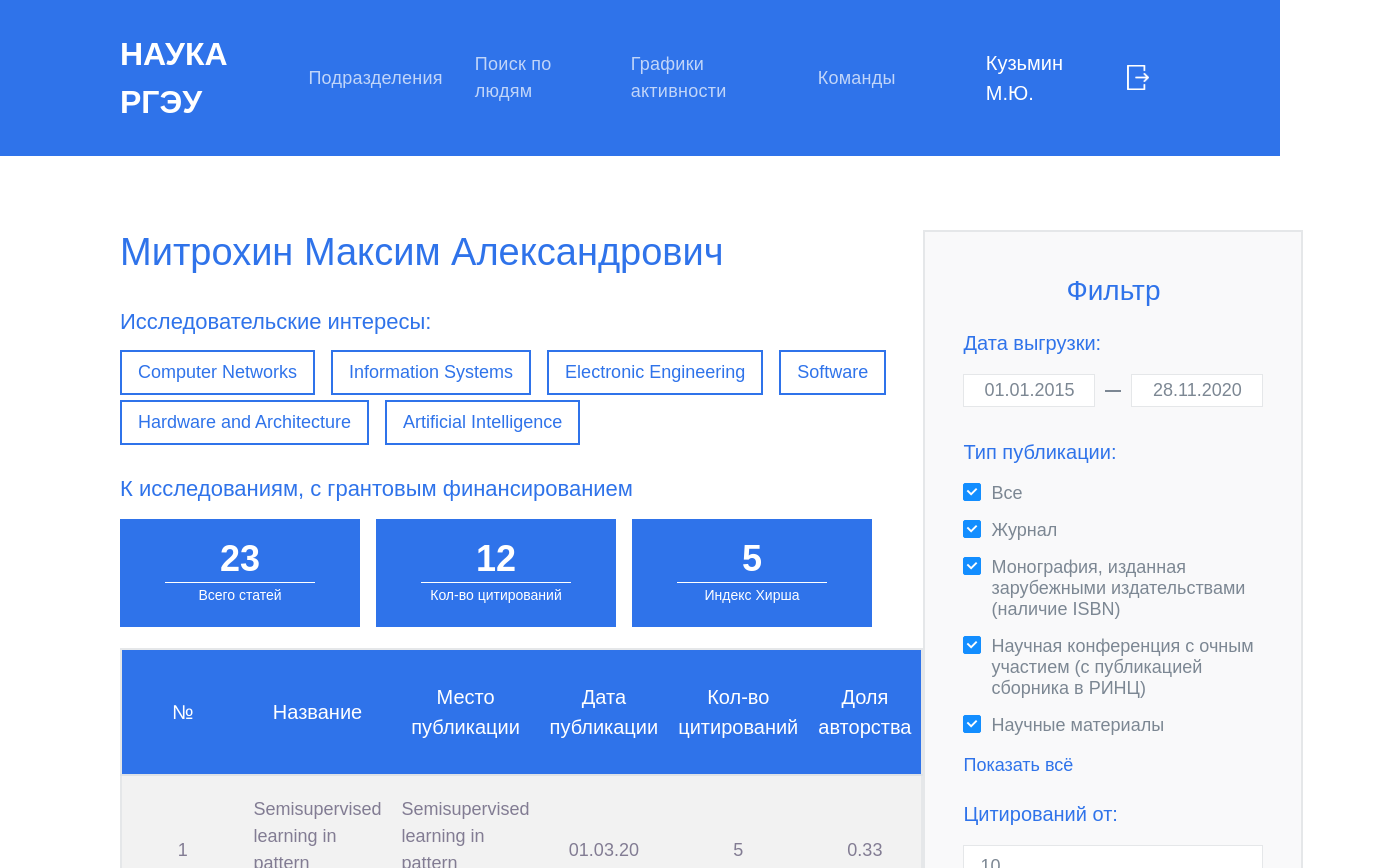
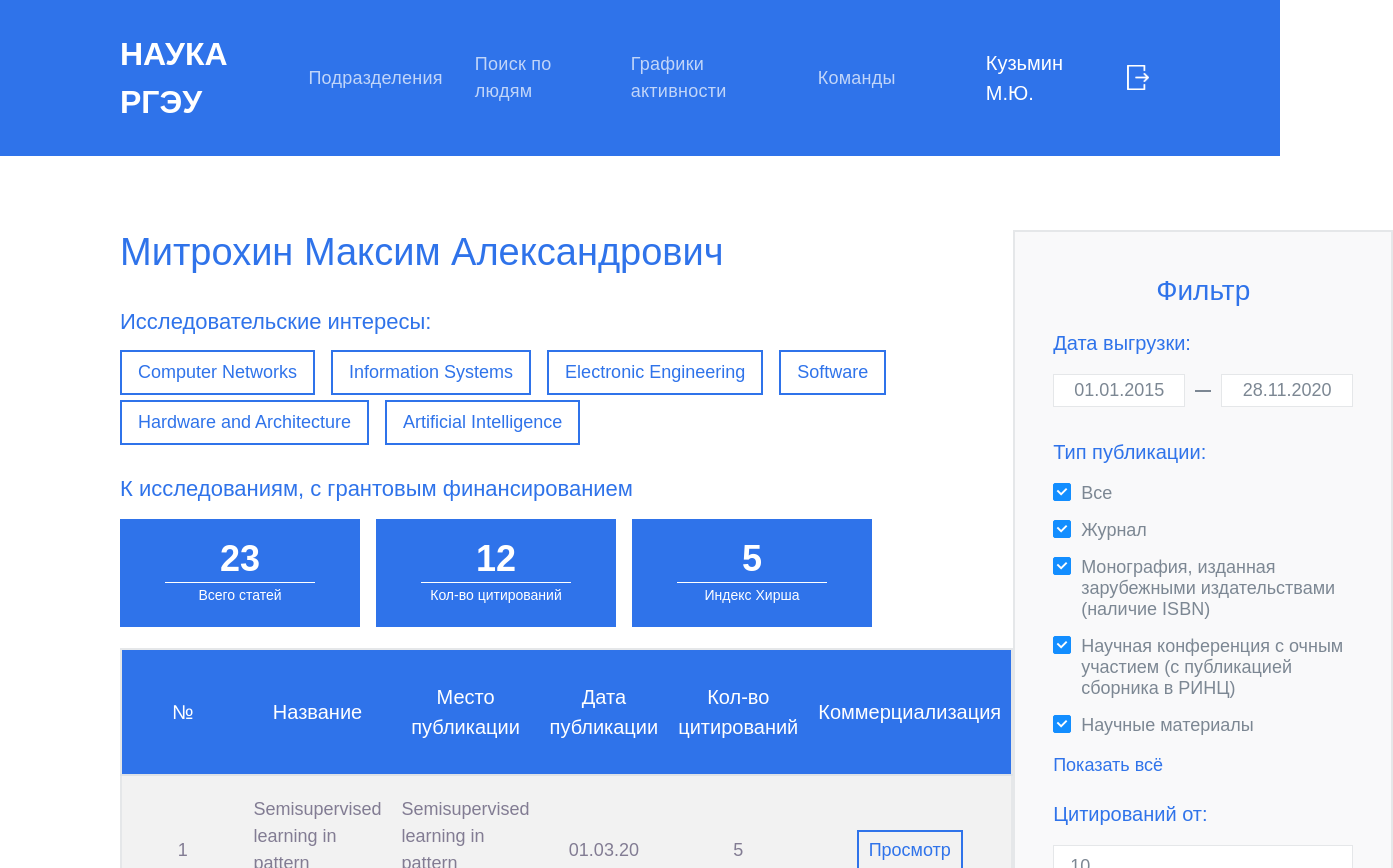
Before and after one commit to S1owe/Rinch, a Vue app: page /worker/1 in a window 1280 px wide. Shown: the top 868 px of the page, 1393 px wide, since content can reach past the window. Built offline with nearby package versions, Linux system fonts and the light colour scheme.

Commit message:
add commerc cells in table

```diff
--- a/src/pages/worker.vue
+++ b/src/pages/worker.vue
@@ -39,12 +39,17 @@
         </div>
 
         <div class="worker__table">
-          <b-table
-            striped
-            hover
-            :items="table.items"
-            :fields="table.fields"
-          ></b-table>
+          <b-table striped hover :items="table.items" :fields="table.fields">
+            <template #cell(commerc)="data">
+              <router-link
+                v-if="data.value && data.value.to"
+                class="worker__table-link"
+                :to="data.value.to"
+              >
+                Просмотр
+              </router-link>
+            </template>
+          </b-table>
         </div>
       </div>
 
@@ -117,7 +122,7 @@ export default {
           { key: "location", label: "Место публикации" },
           { key: "date", label: "Дата публикации" },
           { key: "citationsCount", label: "Кол-во цитирований" },
-          { key: "authorshipShare", label: "Доля авторства" },
+          { key: "commerc", label: "Коммерциализация" },
         ],
 
         items: [
@@ -127,7 +132,7 @@ export default {
             location: "Semisupervised learning in pattern recognitio",
             date: "01.03.20",
             citationsCount: 5,
-            authorshipShare: 0.33,
+            commerc: { to: "/a" },
           },
           {
             index: 2,
@@ -135,7 +140,7 @@ export default {
             location: "Moscow Workshop on Electronic and N",
             date: "01.03.20",
             citationsCount: 6,
-            authorshipShare: 0.6,
+            commerc: { to: "/b" },
           },
           {
             index: 3,
@@ -143,7 +148,7 @@ export default {
             location: "11th IEEE International Conference ",
             date: "10.04.19",
             citationsCount: 10,
-            authorshipShare: 0.4,
+            commerc: null,
           },
           {
             index: 4,
@@ -151,7 +156,7 @@ export default {
             location: "Conference of Open Innovation Assoc",
             date: "08.01.18",
             citationsCount: 3,
-            authorshipShare: 0,
+            commerc: { to: "/c" },
           },
           {
             index: 5,
@@ -159,7 +164,7 @@ export default {
             location: "Journal of Advanced Research in Dyn",
             date: "01.01.18",
             citationsCount: 4,
-            authorshipShare: 0,
+            commerc: null,
           },
           {
             index: 6,
@@ -167,7 +172,7 @@ export default {
             location: "Proceedings of 2017 20th IEEE Inter",
             date: "06.07.17",
             citationsCount: 6,
-            authorshipShare: 0,
+            commerc: null,
           },
         ],
       },
@@ -448,6 +453,15 @@ export default {
       margin-right: 0px;
     }
   }
+
+  &__table-link {
+    border: 2px solid #2f73ea;
+    padding: 8px 10px;
+    box-sizing: border-box;
+    font-size: 18px;
+    line-height: 140%;
+    color: #2f73ea;
+  }
 }
 </style>
 
```
